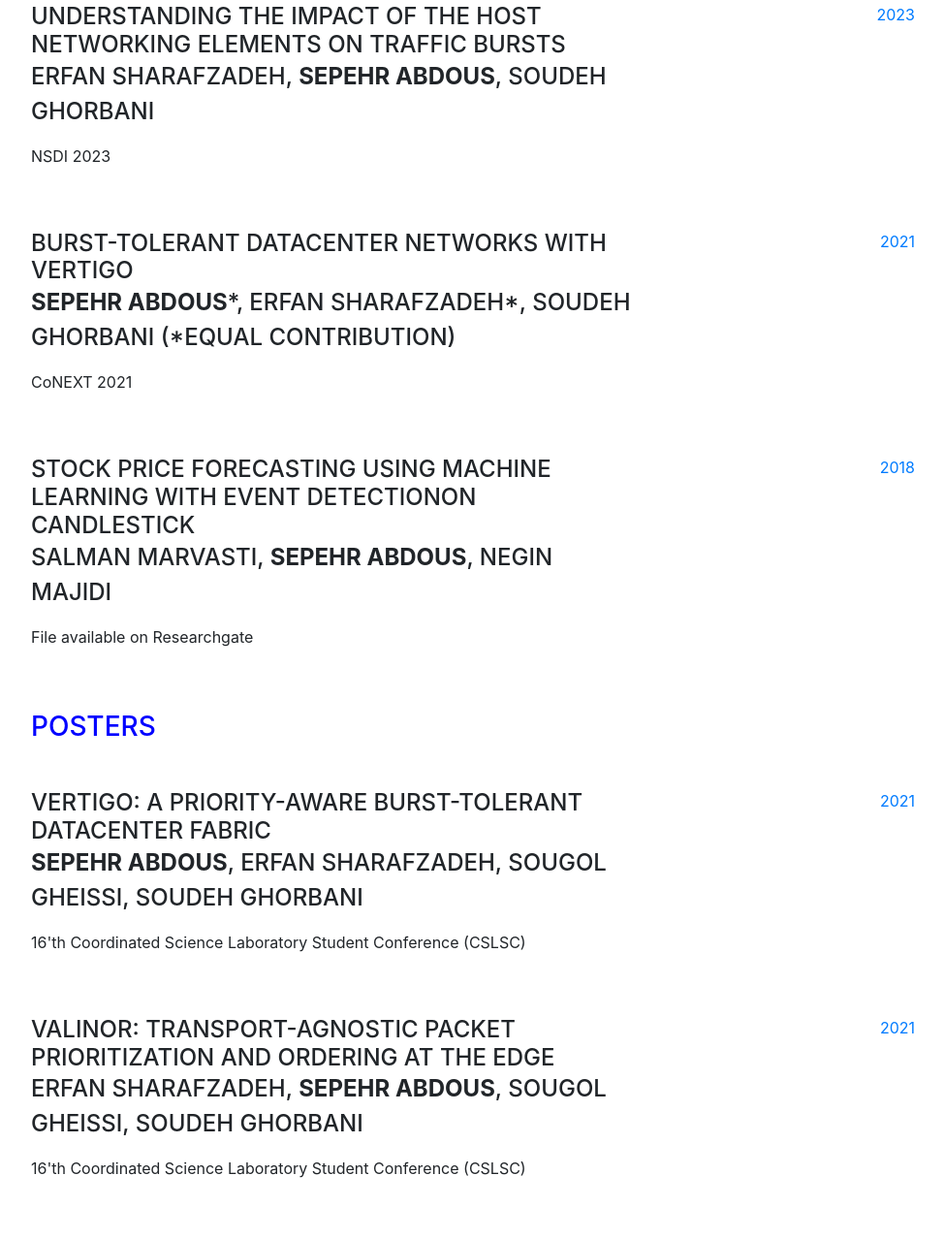
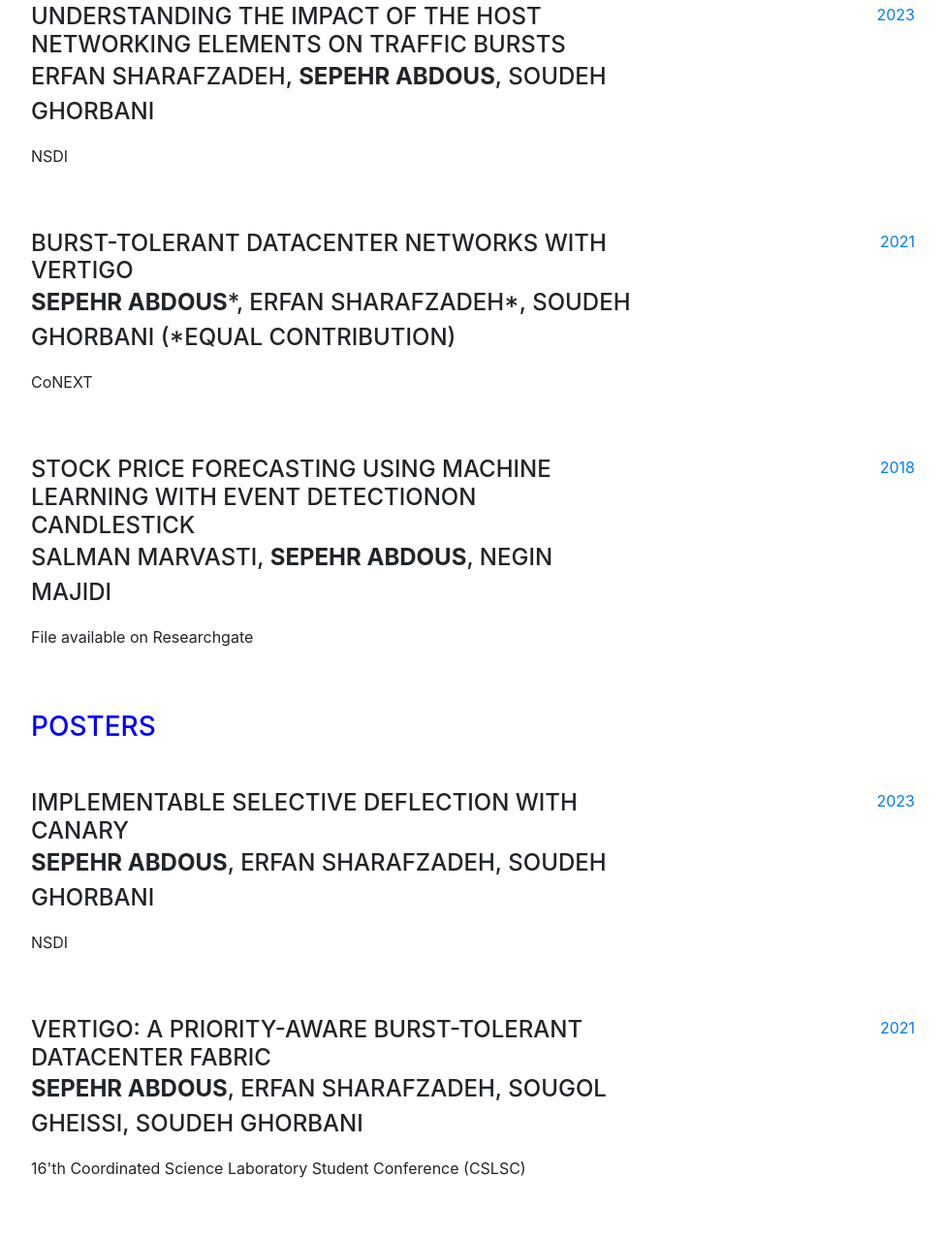
Before and after one commit to sepehrabdous/sepehrabdous.github.io, a website with bundled scripts: page index.html in a window 1280 px wide. Shown: the part 2824-4102 px from the top of the page at 97% size, without its empty margins (288-1262 px from the left). Built offline with nearby package versions, Linux system fonts and the light colour scheme; a web font is replaced by a local one.

Commit message:
update resume

```diff
--- a/index.html
+++ b/index.html
@@ -167,7 +167,7 @@ the project of creating an AR-enabled browser from the chromium codebased that o
             <div class="resume-content mr-auto">
               <h4 class="mb-0">Understanding the impact of the host networking elements on traffic bursts</h4>
               <div class="subheading mb-3">Erfan Sharafzadeh, <b>Sepehr Abdous</b>, Soudeh Ghorbani</div>
-              <p>NSDI 2023</p>
+              <p>NSDI</p>
             </div>
             <div class="resume-date text-md-right">
               <span class="text-primary">2023</span>
@@ -178,7 +178,7 @@ the project of creating an AR-enabled browser from the chromium codebased that o
             <div class="resume-content mr-auto">
               <h4 class="mb-0">Burst-tolerant Datacenter Networks with Vertigo</h4>
               <div class="subheading mb-3"><b>Sepehr Abdous</b>*, Erfan Sharafzadeh*, Soudeh Ghorbani (*Equal contribution)</div>
-              <p>CoNEXT 2021</p>
+              <p>CoNEXT</p>
             </div>
             <div class="resume-date text-md-right">
               <span class="text-primary">2021</span>
@@ -197,6 +197,17 @@ the project of creating an AR-enabled browser from the chromium codebased that o
           </div>
 
           <h3 style="color: blue" class="mb-5">Posters</h3>
+
+          <div class="resume-item d-flex flex-column flex-md-row mb-5">
+            <div class="resume-content mr-auto">
+              <h4 class="mb-0">Implementable selective deflection with Canary</h4>
+              <div class="subheading mb-3"><b>Sepehr Abdous</b>, Erfan Sharafzadeh, Soudeh Ghorbani</div>
+              <p>NSDI</p>
+            </div>
+            <div class="resume-date text-md-right">
+              <span class="text-primary">2023</span>
+            </div>
+          </div>
 
           <div class="resume-item d-flex flex-column flex-md-row mb-5">
             <div class="resume-content mr-auto">
@@ -316,15 +327,15 @@ the project of creating an AR-enabled browser from the chromium codebased that o
           <ul class="fa-ul mb-0">
             <li>
               <i class="fa-li fa fa-edit"></i>
-              Journal Reviewer for Computer Networks 2022</li>
+              Journal Reviewer for Computer Networks (2022-2023)</li>
             <li>
             <li>
               <i class="fa-li fa fa-edit"></i>
-              Journal Reviewer for Journal of Network and Computer Applications 2022</li>
+              Journal Reviewer for Journal of Network and Computer Applications (2022-2023)</li>
             <li>
             <li>
               <i class="fa-li fa fa-edit"></i>
-              Journal Reviewer for Ad Hoc Networks 2022</li>
+              Journal Reviewer for Ad Hoc Networks (2022-2023)</li>
             <li>
           <ul class="fa-ul mb-0">
         </div>
```
Also changed, not shown: 1 other file.
